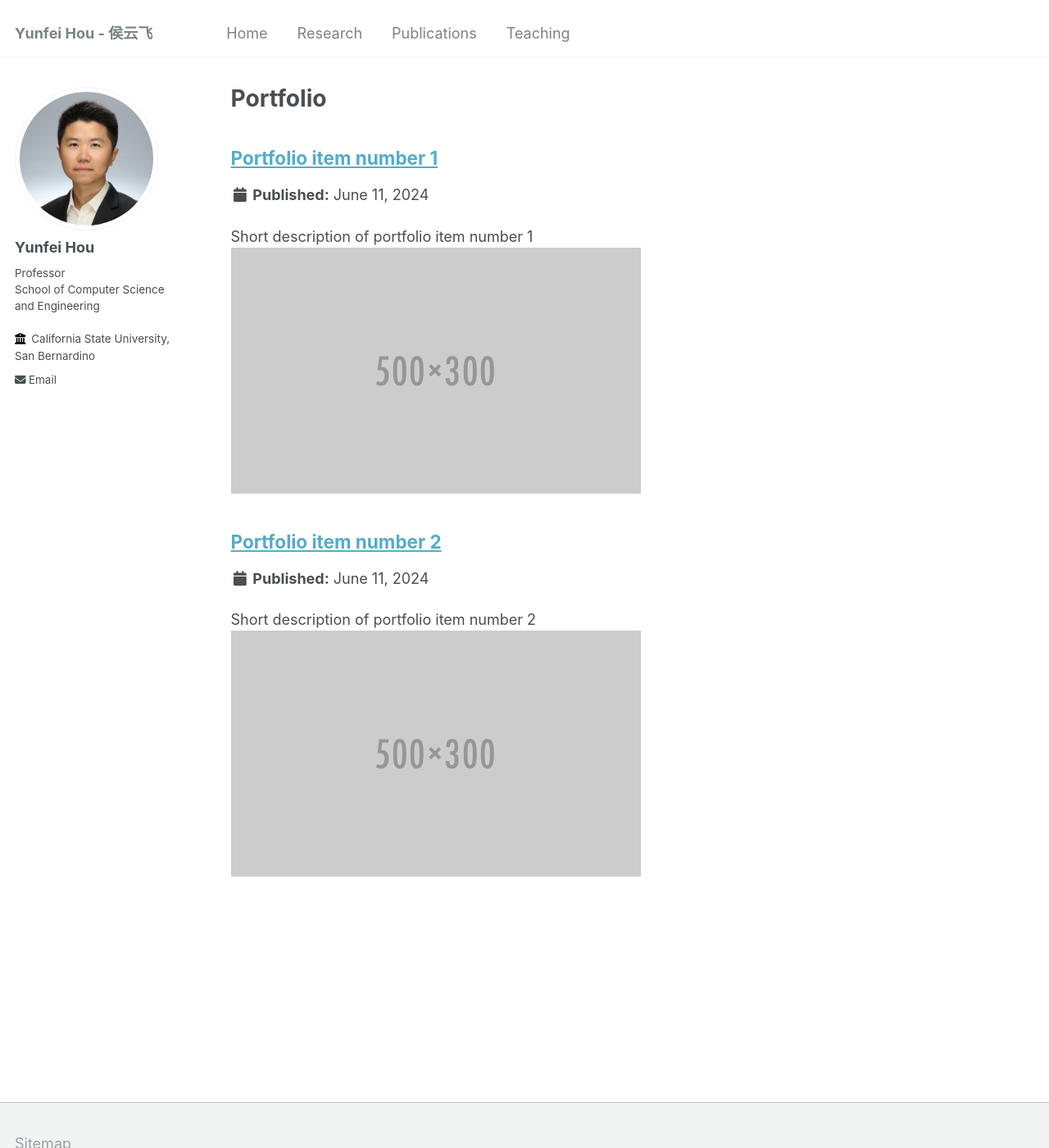
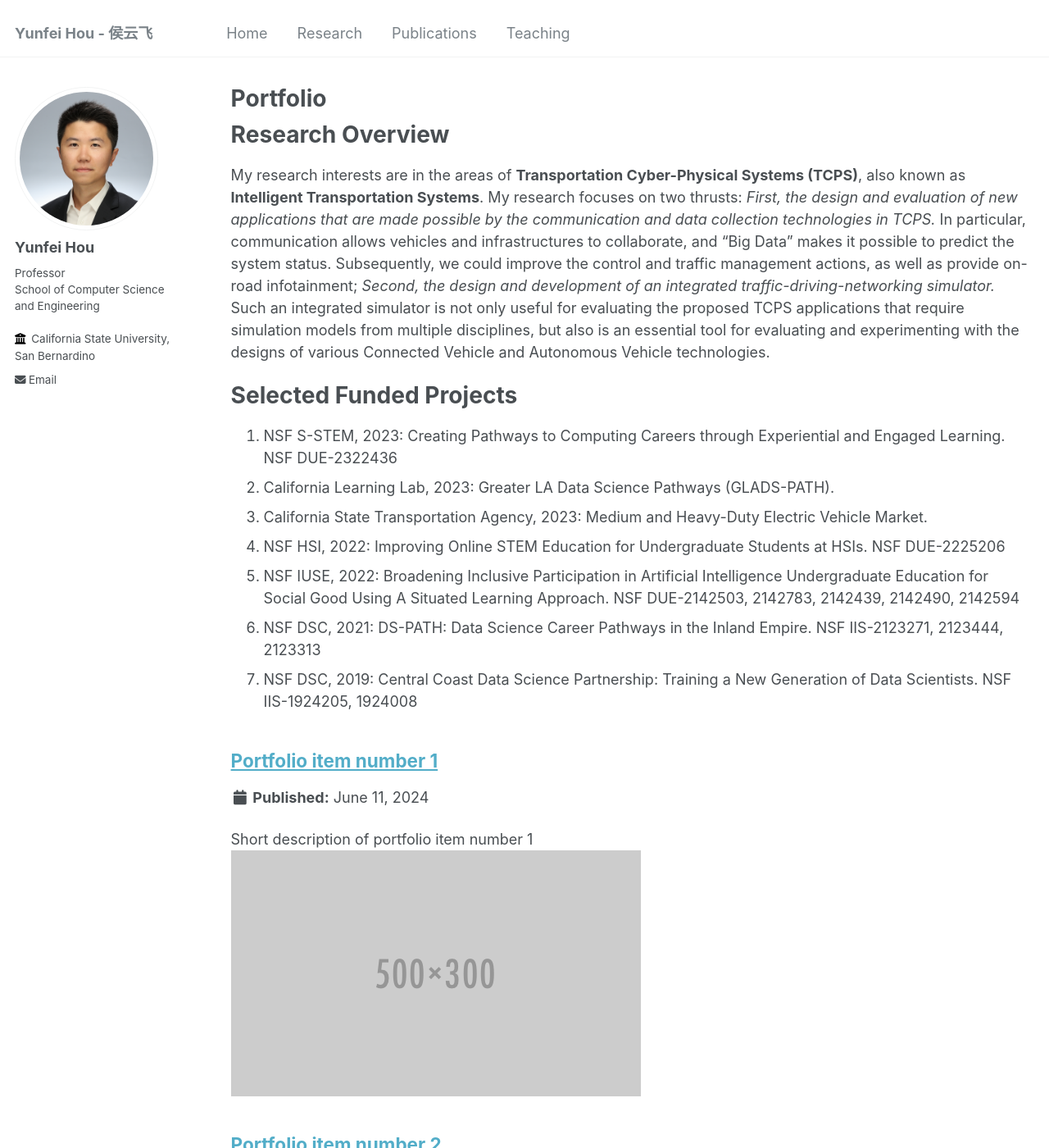
Before and after one commit to feiyunhou/feiyunhou.github.io, a Jekyll site: the page built from _pages/portfolio.html, in a window 1280 px wide and 1400 px high. Shown: the whole window at 82% size. Built offline with Jekyll 4.4.1, drawn with Linux system fonts in a browser that asks for light colours.

Commit message:
Update portfolio.html

```diff
--- a/_pages/portfolio.html
+++ b/_pages/portfolio.html
@@ -7,7 +7,19 @@ author_profile: true
 
 {% include base_path %}
 
+<h1>Research Overview</h1>
+<p>My research interests are in the areas of <b>Transportation Cyber-Physical Systems (TCPS)</b>, also known as <b>Intelligent Transportation Systems</b>. My research focuses on two thrusts: <i>First, the design and evaluation of new applications that are made possible by the communication and data collection technologies in TCPS.</i> In particular, communication allows vehicles and infrastructures to collaborate, and “Big Data” makes it possible to predict the system status. Subsequently, we could improve the control and traffic management actions, as well as provide on-road infotainment; <i>Second, the design and development of an integrated traffic-driving-networking simulator.</i> Such an integrated simulator is not only useful for evaluating the proposed TCPS applications that require simulation models from multiple disciplines, but also is an essential tool for evaluating and experimenting with the designs of various Connected Vehicle and Autonomous Vehicle technologies.</p>
 
+<h1>Selected Funded Projects</h1>
+<ol>
+  <li>NSF S-STEM, 2023: Creating Pathways to Computing Careers through Experiential and Engaged Learning. NSF DUE-2322436</li>
+  <li>California Learning Lab, 2023: Greater LA Data Science Pathways (GLADS-PATH).</li>
+  <li>California State Transportation Agency, 2023: Medium and Heavy-Duty Electric Vehicle Market.</li>
+  <li>NSF HSI, 2022: Improving Online STEM Education for Undergraduate Students at HSIs. NSF DUE-2225206</li>
+  <li>NSF IUSE, 2022: Broadening Inclusive Participation in Artificial Intelligence Undergraduate Education for Social Good Using A Situated Learning Approach. NSF DUE-2142503, 2142783, 2142439, 2142490, 2142594 </li>
+  <li>NSF DSC, 2021: DS-PATH: Data Science Career Pathways in the Inland Empire. NSF IIS-2123271, 2123444, 2123313 </li>
+  <li>NSF DSC, 2019: Central Coast Data Science Partnership: Training a New Generation of Data Scientists. NSF IIS-1924205, 1924008</li>
+</ol>
 {% for post in site.portfolio %}
   {% include archive-single.html %}
 {% endfor %}
```
